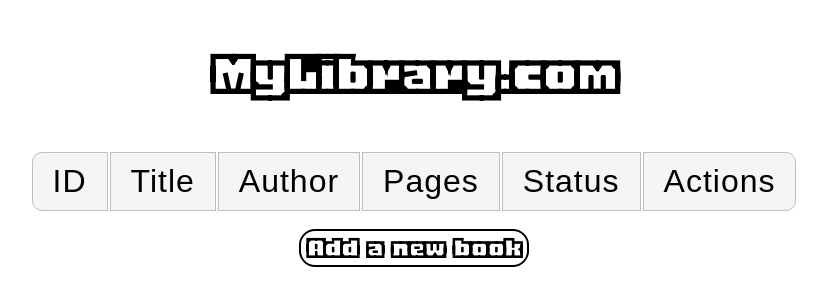
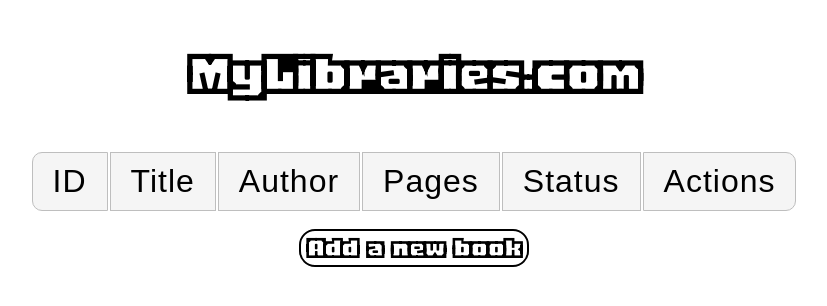
Before and after one commit to leoncol/top-library, a website: page index.html in a window 1280 px wide. Shown: the whole page, without its empty margins (226-1053 px from the left). Drawn offline with Linux system fonts and the light colour scheme.

Commit message:
Testing new branch

```diff
--- a/index.html
+++ b/index.html
@@ -10,7 +10,7 @@
 </head>
 <body>
     <div class="center">
-        <h1 class="honk">MyLibrary.com</h1>
+        <h1 class="honk">MyLibraries.com</h1>
         <table>
             <tr>
                 <td>ID</td>
```
